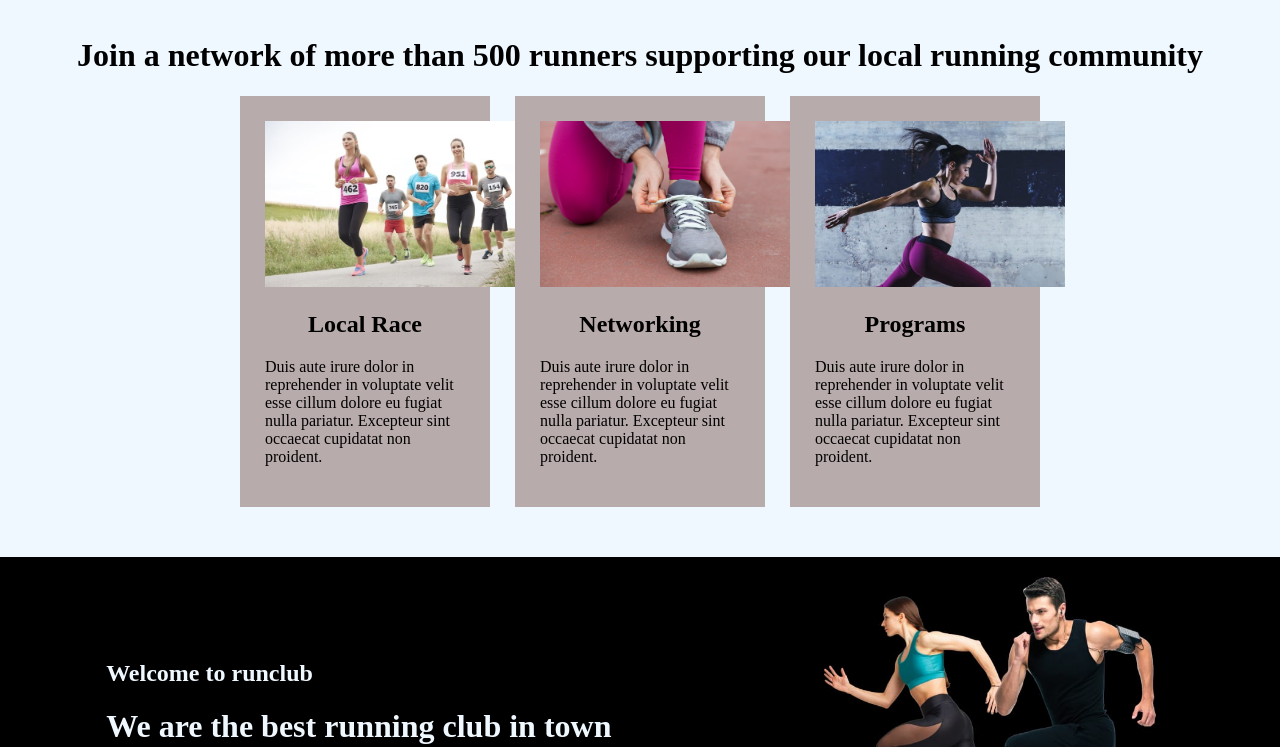
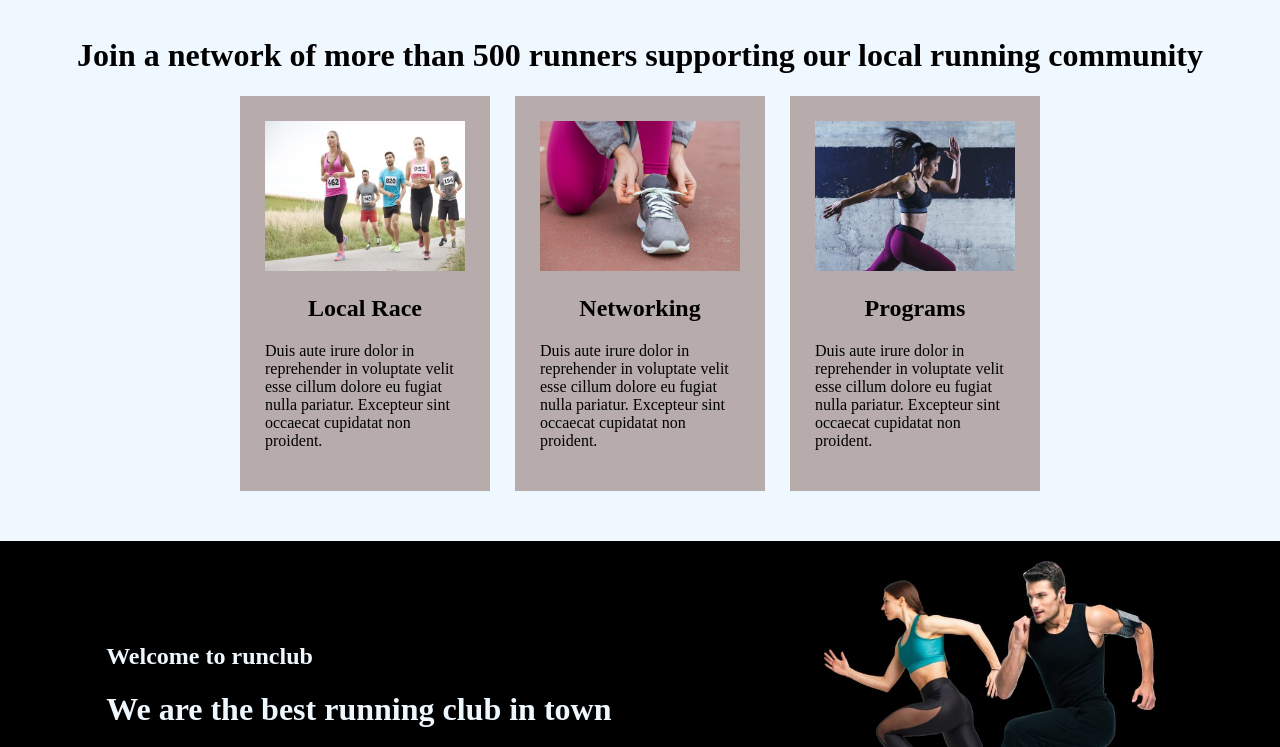
Before and after one commit to Gaviyscar66/tarea2, a plain HTML site: page index.html in a window 1280 px wide. Shown: the part 52-799 px from the top of the page. Drawn offline with nearby package versions, Linux system fonts and the light colour scheme.

Commit message:
actualizzacion

```diff
--- a/index.html
+++ b/index.html
@@ -40,7 +40,7 @@
             </svg>
         </div>
     </div>
-    <div class="banner">
+    <div>
         <img src="img/Mujer.jpeg" alt="">
     </div>
     <div class="titulo">
--- a/style.css
+++ b/style.css
@@ -67,7 +67,8 @@ body {
     }
 
 .tipos img{
-    width: 250px;
+    width: 100%;
+    height: 150px;
     }
 
 .tipos h2 {
```
